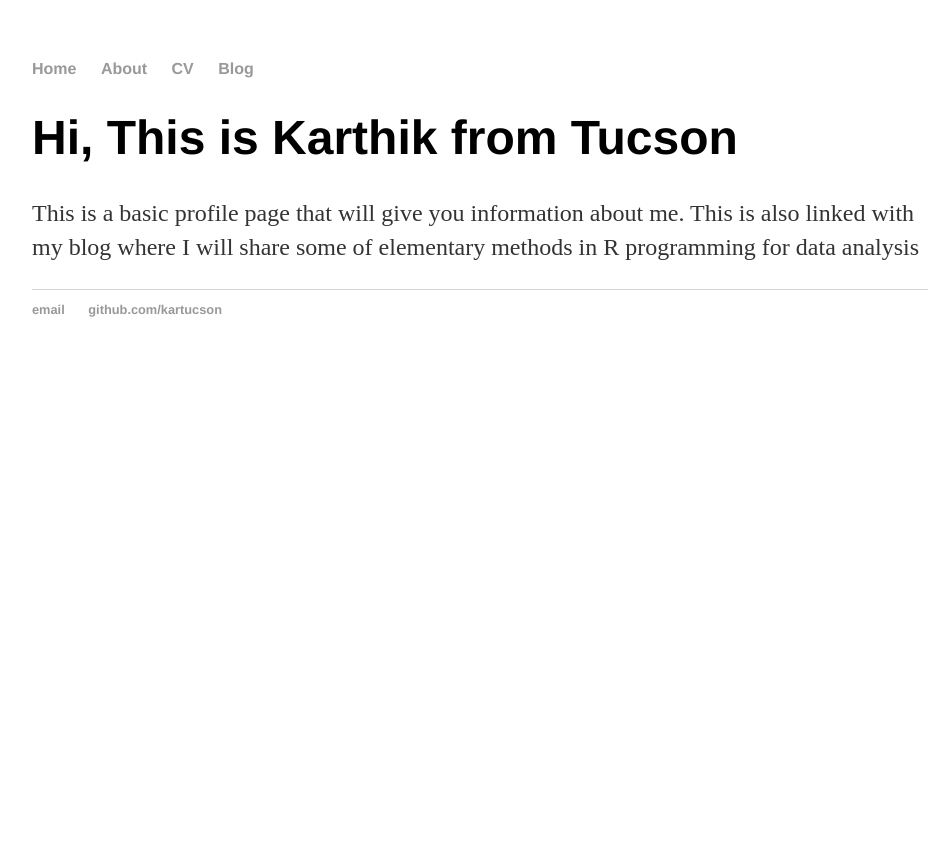
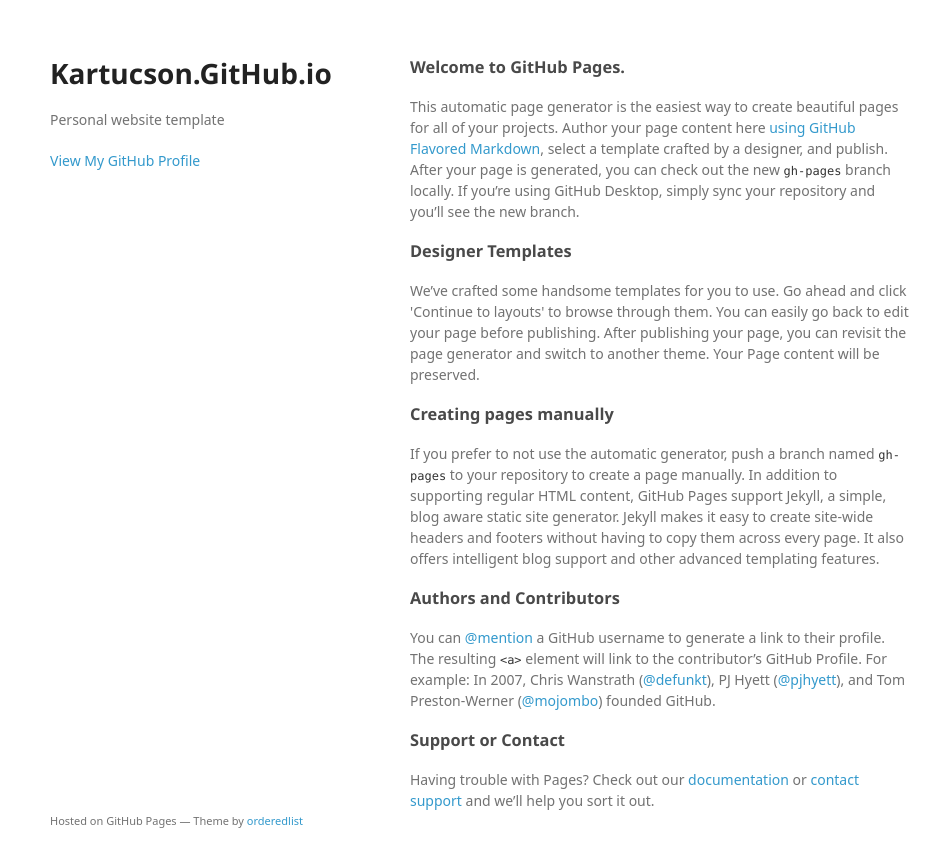
Before and after one commit to kartucson/kartucson.github.io, a Jekyll site: the page index.html, which Jekyll copies as it is, in a window 1280 px wide. Shown: the top 867 px of the page, without its empty margins (160-1110 px from the left). Built offline with Jekyll 4.4.1, drawn with Linux system fonts in a browser that asks for light colours; some web fonts are replaced.

Commit message:
Replace master branch with page content via GitHub

```diff
--- a/index.html
+++ b/index.html
@@ -1,30 +1,58 @@
-<!DOCTYPE html>
+<!doctype html>
 <html>
   <head>
-		<title>Karthik Srinivasan</title>
-		<!-- link to main stylesheet -->
-		<link rel="stylesheet" type="text/css" href="/css/main.css">
+    <meta charset="utf-8">
+    <meta http-equiv="X-UA-Compatible" content="chrome=1">
+    <title>Kartucson.GitHub.io by kartucson</title>
+
+    <link rel="stylesheet" href="stylesheets/styles.css">
+    <link rel="stylesheet" href="stylesheets/github-light.css">
+    <meta name="viewport" content="width=device-width">
+    <!--[if lt IE 9]>
+    <script src="//html5shiv.googlecode.com/svn/trunk/html5.js"></script>
+    <![endif]-->
   </head>
   <body>
-		<nav>
-    		<ul>
-        		<li><a href="/">Home</a></li>
-	        	<li><a href="/about">About</a></li>
-        		<li><a href="/cv">CV</a></li>
-        		<li><a href="/blog">Blog</a></li>
-    		</ul>
-		</nav>
-		<div class="container">
-    		<div class="blurb">
-        		<h1>Hi, This is Karthik from Tucson </h1>
-				<p>This is a basic profile page that will give you information about me. This is also linked with my blog where I will share some of elementary methods in R programming for data analysis </a></p>
-    		</div><!-- /.blurb -->
-		</div><!-- /.container -->
+    <div class="wrapper">
+      <header>
+        <h1>Kartucson.GitHub.io</h1>
+        <p>Personal website template</p>
+
+
+        <p class="view"><a href="https://github.com/kartucson">View My GitHub Profile</a></p>
+
+      </header>
+      <section>
+        <h3>
+<a id="welcome-to-github-pages" class="anchor" href="#welcome-to-github-pages" aria-hidden="true"><span aria-hidden="true" class="octicon octicon-link"></span></a>Welcome to GitHub Pages.</h3>
+
+<p>This automatic page generator is the easiest way to create beautiful pages for all of your projects. Author your page content here <a href="https://guides.github.com/features/mastering-markdown/">using GitHub Flavored Markdown</a>, select a template crafted by a designer, and publish. After your page is generated, you can check out the new <code>gh-pages</code> branch locally. If you’re using GitHub Desktop, simply sync your repository and you’ll see the new branch.</p>
+
+<h3>
+<a id="designer-templates" class="anchor" href="#designer-templates" aria-hidden="true"><span aria-hidden="true" class="octicon octicon-link"></span></a>Designer Templates</h3>
+
+<p>We’ve crafted some handsome templates for you to use. Go ahead and click 'Continue to layouts' to browse through them. You can easily go back to edit your page before publishing. After publishing your page, you can revisit the page generator and switch to another theme. Your Page content will be preserved.</p>
+
+<h3>
+<a id="creating-pages-manually" class="anchor" href="#creating-pages-manually" aria-hidden="true"><span aria-hidden="true" class="octicon octicon-link"></span></a>Creating pages manually</h3>
+
+<p>If you prefer to not use the automatic generator, push a branch named <code>gh-pages</code> to your repository to create a page manually. In addition to supporting regular HTML content, GitHub Pages support Jekyll, a simple, blog aware static site generator. Jekyll makes it easy to create site-wide headers and footers without having to copy them across every page. It also offers intelligent blog support and other advanced templating features.</p>
+
+<h3>
+<a id="authors-and-contributors" class="anchor" href="#authors-and-contributors" aria-hidden="true"><span aria-hidden="true" class="octicon octicon-link"></span></a>Authors and Contributors</h3>
+
+<p>You can <a href="https://help.github.com/articles/basic-writing-and-formatting-syntax/#mentioning-users-and-teams" class="user-mention">@mention</a> a GitHub username to generate a link to their profile. The resulting <code>&lt;a&gt;</code> element will link to the contributor’s GitHub Profile. For example: In 2007, Chris Wanstrath (<a href="https://github.com/defunkt" class="user-mention">@defunkt</a>), PJ Hyett (<a href="https://github.com/pjhyett" class="user-mention">@pjhyett</a>), and Tom Preston-Werner (<a href="https://github.com/mojombo" class="user-mention">@mojombo</a>) founded GitHub.</p>
+
+<h3>
+<a id="support-or-contact" class="anchor" href="#support-or-contact" aria-hidden="true"><span aria-hidden="true" class="octicon octicon-link"></span></a>Support or Contact</h3>
+
+<p>Having trouble with Pages? Check out our <a href="https://help.github.com/pages">documentation</a> or <a href="https://github.com/contact">contact support</a> and we’ll help you sort it out.</p>
+      </section>
       <footer>
-    		<ul>
-        		<li><a href="mailto:kartucson@gmail.com">email</a></li>
-        		<li><a href="https://github.com/kartucson">github.com/kartucson</a></li>
-			</ul>
+        <p><small>Hosted on GitHub Pages &mdash; Theme by <a href="https://github.com/orderedlist">orderedlist</a></small></p>
       </footer>
+    </div>
+    <script src="javascripts/scale.fix.js"></script>
+
   </body>
 </html>
--- /dev/null
+++ b/javascripts/scale.fix.js
@@ -0,0 +1,17 @@
+var metas = document.getElementsByTagName('meta');
+var i;
+if (navigator.userAgent.match(/iPhone/i)) {
+  for (i=0; i<metas.length; i++) {
+    if (metas[i].name == "viewport") {
+      metas[i].content = "width=device-width, minimum-scale=1.0, maximum-scale=1.0";
+    }
+  }
+  document.addEventListener("gesturestart", gestureStart, false);
+}
+function gestureStart() {
+  for (i=0; i<metas.length; i++) {
+    if (metas[i].name == "viewport") {
+      metas[i].content = "width=device-width, minimum-scale=0.25, maximum-scale=1.6";
+    }
+  }
+}
--- /dev/null
+++ b/stylesheets/github-light.css
@@ -0,0 +1,123 @@
+/*
+The MIT License (MIT)
+
+Copyright (c) 2015 GitHub, Inc.
+
+Permission is hereby granted, free of charge, to any person obtaining a copy
+of this software and associated documentation files (the "Software"), to deal
+in the Software without restriction, including without limitation the rights
+to use, copy, modify, merge, publish, distribute, sublicense, and/or sell
+copies of the Software, and to permit persons to whom the Software is
+furnished to do so, subject to the following conditions:
+
+The above copyright notice and this permission notice shall be included in all
+copies or substantial portions of the Software.
+
+THE SOFTWARE IS PROVIDED "AS IS", WITHOUT WARRANTY OF ANY KIND, EXPRESS OR
+IMPLIED, INCLUDING BUT NOT LIMITED TO THE WARRANTIES OF MERCHANTABILITY,
+FITNESS FOR A PARTICULAR PURPOSE AND NONINFRINGEMENT. IN NO EVENT SHALL THE
+AUTHORS OR COPYRIGHT HOLDERS BE LIABLE FOR ANY CLAIM, DAMAGES OR OTHER
+LIABILITY, WHETHER IN AN ACTION OF CONTRACT, TORT OR OTHERWISE, ARISING FROM,
+OUT OF OR IN CONNECTION WITH THE SOFTWARE OR THE USE OR OTHER DEALINGS IN THE
+SOFTWARE.
+
+*/
+
+.pl-c /* comment */ {
+  color: #969896;
+}
+
+.pl-c1      /* constant, markup.raw, meta.diff.header, meta.module-reference, meta.property-name, support, support.constant, support.variable, variable.other.constant */,
+.pl-s .pl-v /* string variable */ {
+  color: #0086b3;
+}
+
+.pl-e  /* entity */,
+.pl-en /* entity.name */ {
+  color: #795da3;
+}
+
+.pl-s .pl-s1 /* string source */,
+.pl-smi      /* storage.modifier.import, storage.modifier.package, storage.type.java, variable.other, variable.parameter.function */ {
+  color: #333;
+}
+
+.pl-ent /* entity.name.tag */ {
+  color: #63a35c;
+}
+
+.pl-k /* keyword, storage, storage.type */ {
+  color: #a71d5d;
+}
+
+.pl-pds              /* punctuation.definition.string, string.regexp.character-class */,
+.pl-s                /* string */,
+.pl-s .pl-pse .pl-s1 /* string punctuation.section.embedded source */,
+.pl-sr               /* string.regexp */,
+.pl-sr .pl-cce       /* string.regexp constant.character.escape */,
+.pl-sr .pl-sra       /* string.regexp string.regexp.arbitrary-repitition */,
+.pl-sr .pl-sre       /* string.regexp source.ruby.embedded */ {
+  color: #183691;
+}
+
+.pl-v /* variable */ {
+  color: #ed6a43;
+}
+
+.pl-id /* invalid.deprecated */ {
+  color: #b52a1d;
+}
+
+.pl-ii /* invalid.illegal */ {
+  background-color: #b52a1d;
+  color: #f8f8f8;
+}
+
+.pl-sr .pl-cce /* string.regexp constant.character.escape */ {
+  color: #63a35c;
+  font-weight: bold;
+}
+
+.pl-ml /* markup.list */ {
+  color: #693a17;
+}
+
+.pl-mh        /* markup.heading */,
+.pl-mh .pl-en /* markup.heading entity.name */,
+.pl-ms        /* meta.separator */ {
+  color: #1d3e81;
+  font-weight: bold;
+}
+
+.pl-mq /* markup.quote */ {
+  color: #008080;
+}
+
+.pl-mi /* markup.italic */ {
+  color: #333;
+  font-style: italic;
+}
+
+.pl-mb /* markup.bold */ {
+  color: #333;
+  font-weight: bold;
+}
+
+.pl-md /* markup.deleted, meta.diff.header.from-file */ {
+  background-color: #ffecec;
+  color: #bd2c00;
+}
+
+.pl-mi1 /* markup.inserted, meta.diff.header.to-file */ {
+  background-color: #eaffea;
+  color: #55a532;
+}
+
+.pl-mdr /* meta.diff.range */ {
+  color: #795da3;
+  font-weight: bold;
+}
+
+.pl-mo /* meta.output */ {
+  color: #1d3e81;
+}
--- /dev/null
+++ b/stylesheets/styles.css
@@ -0,0 +1,324 @@
+@font-face {
+  font-family: 'Noto Sans';
+  font-weight: 400;
+  font-style: normal;
+  src: url('../fonts/Noto-Sans-regular/Noto-Sans-regular.eot');
+  src: url('../fonts/Noto-Sans-regular/Noto-Sans-regular.eot?#iefix') format('embedded-opentype'),
+       local('Noto Sans'),
+       local('Noto-Sans-regular'),
+       url('../fonts/Noto-Sans-regular/Noto-Sans-regular.woff2') format('woff2'),
+       url('../fonts/Noto-Sans-regular/Noto-Sans-regular.woff') format('woff'),
+       url('../fonts/Noto-Sans-regular/Noto-Sans-regular.ttf') format('truetype'),
+       url('../fonts/Noto-Sans-regular/Noto-Sans-regular.svg#NotoSans') format('svg');
+}
+
+@font-face {
+  font-family: 'Noto Sans';
+  font-weight: 700;
+  font-style: normal;
+  src: url('../fonts/Noto-Sans-700/Noto-Sans-700.eot');
+  src: url('../fonts/Noto-Sans-700/Noto-Sans-700.eot?#iefix') format('embedded-opentype'),
+       local('Noto Sans Bold'),
+       local('Noto-Sans-700'),
+       url('../fonts/Noto-Sans-700/Noto-Sans-700.woff2') format('woff2'),
+       url('../fonts/Noto-Sans-700/Noto-Sans-700.woff') format('woff'),
+       url('../fonts/Noto-Sans-700/Noto-Sans-700.ttf') format('truetype'),
+       url('../fonts/Noto-Sans-700/Noto-Sans-700.svg#NotoSans') format('svg');
+}
+
+@font-face {
+  font-family: 'Noto Sans';
+  font-weight: 400;
+  font-style: italic;
+  src: url('../fonts/Noto-Sans-italic/Noto-Sans-italic.eot');
+  src: url('../fonts/Noto-Sans-italic/Noto-Sans-italic.eot?#iefix') format('embedded-opentype'),
+       local('Noto Sans Italic'),
+       local('Noto-Sans-italic'),
+       url('../fonts/Noto-Sans-italic/Noto-Sans-italic.woff2') format('woff2'),
+       url('../fonts/Noto-Sans-italic/Noto-Sans-italic.woff') format('woff'),
+       url('../fonts/Noto-Sans-italic/Noto-Sans-italic.ttf') format('truetype'),
+       url('../fonts/Noto-Sans-italic/Noto-Sans-italic.svg#NotoSans') format('svg');
+}
+
+@font-face {
+  font-family: 'Noto Sans';
+  font-weight: 700;
+  font-style: italic;
+  src: url('../fonts/Noto-Sans-700italic/Noto-Sans-700italic.eot');
+  src: url('../fonts/Noto-Sans-700italic/Noto-Sans-700italic.eot?#iefix') format('embedded-opentype'),
+       local('Noto Sans Bold Italic'),
+       local('Noto-Sans-700italic'),
+       url('../fonts/Noto-Sans-700italic/Noto-Sans-700italic.woff2') format('woff2'),
+       url('../fonts/Noto-Sans-700italic/Noto-Sans-700italic.woff') format('woff'),
+       url('../fonts/Noto-Sans-700italic/Noto-Sans-700italic.ttf') format('truetype'),
+       url('../fonts/Noto-Sans-700italic/Noto-Sans-700italic.svg#NotoSans') format('svg');
+}
+
+body {
+  background-color: #fff;
+  padding:50px;
+  font: 14px/1.5 "Noto Sans", "Helvetica Neue", Helvetica, Arial, sans-serif;
+  color:#727272;
+  font-weight:400;
+}
+
+h1, h2, h3, h4, h5, h6 {
+  color:#222;
+  margin:0 0 20px;
+}
+
+p, ul, ol, table, pre, dl {
+  margin:0 0 20px;
+}
+
+h1, h2, h3 {
+  line-height:1.1;
+}
+
+h1 {
+  font-size:28px;
+}
+
+h2 {
+  color:#393939;
+}
+
+h3, h4, h5, h6 {
+  color:#494949;
+}
+
+a {
+  color:#39c;
+  text-decoration:none;
+}
+
+a:hover {
+  color:#069;
+}
+
+a small {
+  font-size:11px;
+  color:#777;
+  margin-top:-0.3em;
+  display:block;
+}
+
+a:hover small {
+  color:#777;
+}
+
+.wrapper {
+  width:860px;
+  margin:0 auto;
+}
+
+blockquote {
+  border-left:1px solid #e5e5e5;
+  margin:0;
+  padding:0 0 0 20px;
+  font-style:italic;
+}
+
+code, pre {
+  font-family:Monaco, Bitstream Vera Sans Mono, Lucida Console, Terminal, Consolas, Liberation Mono, DejaVu Sans Mono, Courier New, monospace;
+  color:#333;
+  font-size:12px;
+}
+
+pre {
+  padding:8px 15px;
+  background: #f8f8f8;
+  border-radius:5px;
+  border:1px solid #e5e5e5;
+  overflow-x: auto;
+}
+
+table {
+  width:100%;
+  border-collapse:collapse;
+}
+
+th, td {
+  text-align:left;
+  padding:5px 10px;
+  border-bottom:1px solid #e5e5e5;
+}
+
+dt {
+  color:#444;
+  font-weight:700;
+}
+
+th {
+  color:#444;
+}
+
+img {
+  max-width:100%;
+}
+
+header {
+  width:270px;
+  float:left;
+  position:fixed;
+  -webkit-font-smoothing:subpixel-antialiased;
+}
+
+header ul {
+  list-style:none;
+  height:40px;
+  padding:0;
+  background: #f4f4f4;
+  border-radius:5px;
+  border:1px solid #e0e0e0;
+  width:270px;
+}
+
+header li {
+  width:89px;
+  float:left;
+  border-right:1px solid #e0e0e0;
+  height:40px;
+}
+
+header li:first-child a {
+  border-radius:5px 0 0 5px;
+}
+
+header li:last-child a {
+  border-radius:0 5px 5px 0;
+}
+
+header ul a {
+  line-height:1;
+  font-size:11px;
+  color:#999;
+  display:block;
+  text-align:center;
+  padding-top:6px;
+  height:34px;
+}
+
+header ul a:hover {
+  color:#999;
+}
+
+header ul a:active {
+  background-color:#f0f0f0;
+}
+
+strong {
+  color:#222;
+  font-weight:700;
+}
+
+header ul li + li + li {
+  border-right:none;
+  width:89px;
+}
+
+header ul a strong {
+  font-size:14px;
+  display:block;
+  color:#222;
+}
+
+section {
+  width:500px;
+  float:right;
+  padding-bottom:50px;
+}
+
+small {
+  font-size:11px;
+}
+
+hr {
+  border:0;
+  background:#e5e5e5;
+  height:1px;
+  margin:0 0 20px;
+}
+
+footer {
+  width:270px;
+  float:left;
+  position:fixed;
+  bottom:50px;
+  -webkit-font-smoothing:subpixel-antialiased;
+}
+
+@media print, screen and (max-width: 960px) {
+
+  div.wrapper {
+    width:auto;
+    margin:0;
+  }
+
+  header, section, footer {
+    float:none;
+    position:static;
+    width:auto;
+  }
+
+  header {
+    padding-right:320px;
+  }
+
+  section {
+    border:1px solid #e5e5e5;
+    border-width:1px 0;
+    padding:20px 0;
+    margin:0 0 20px;
+  }
+
+  header a small {
+    display:inline;
+  }
+
+  header ul {
+    position:absolute;
+    right:50px;
+    top:52px;
+  }
+}
+
+@media print, screen and (max-width: 720px) {
+  body {
+    word-wrap:break-word;
+  }
+
+  header {
+    padding:0;
+  }
+
+  header ul, header p.view {
+    position:static;
+  }
+
+  pre, code {
+    word-wrap:normal;
+  }
+}
+
+@media print, screen and (max-width: 480px) {
+  body {
+    padding:15px;
+  }
+
+  header ul {
+    width:99%;
+  }
+
+  header li, header ul li + li + li {
+    width:33%;
+  }
+}
+
+@media print {
+  body {
+    padding:0.4in;
+    font-size:12pt;
+    color:#444;
+  }
+}
```
Also changed, not shown: params.json (added, +6 -0 lines). Lines whose indentation alone changed are shown as unchanged.
